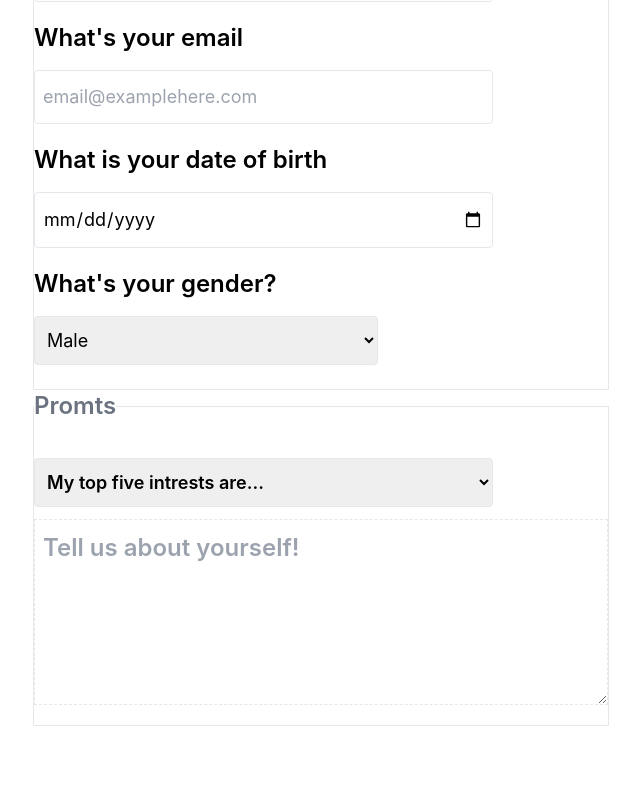
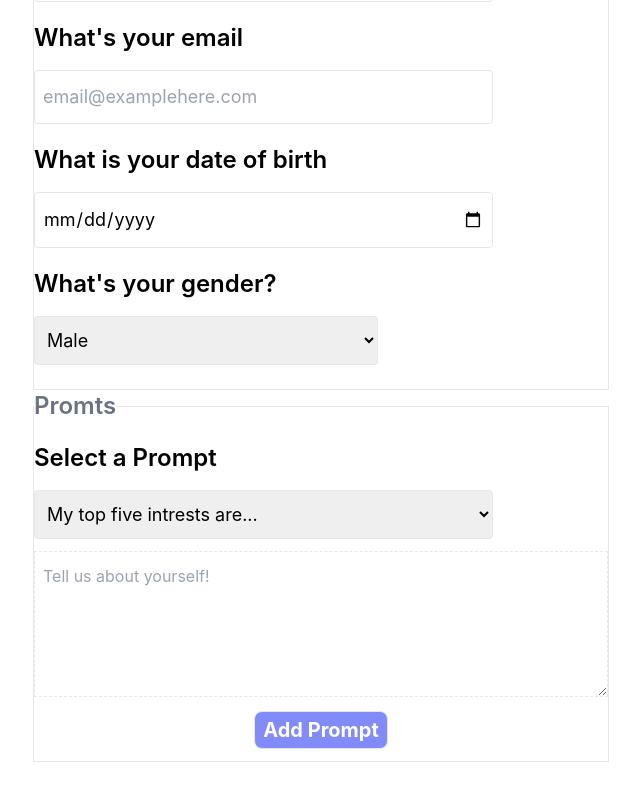
Before and after one commit to JW796/06-react-form, a React (Create React App) app: page / in a window 1280 px wide. Shown: the part 330-1130 px from the top of the page, without its empty margins (319-959 px from the left). Before the commit the page ends 1096 px from the top, so only its background shows below. Built offline with nearby package versions, Linux system fonts and the light colour scheme.

Commit message:
WIP 3 add input fields dynamically

```diff
--- a/src/App.js
+++ b/src/App.js
@@ -7,18 +7,42 @@ function App() {
     email: "",
     dob: "",
     gender: "",
-    prompt1:"",
-    answer1: "",
   });
+
+  const [prompts, setPrompts] = useState([
+    {
+      prompt: "",
+      answer: "",
+      timestamp: new Date().getTime(),
+    },
+  ]);
 
   // console.log(userInfo);
 
-  const handleInput = e => {
+  const handleInput = (e) => {
     const { name, value } = e.target;
     setUserInfo({
       ...userInfo,
       [name]: value,
     });
+  };
+
+  const handlePrompt = (e, i) => {
+    const { name, value } = e.target;
+    let newPrompts = [...prompts];
+    newPrompts[i][name] = value;
+    setPrompts(newPrompts);
+  };
+
+  const handleAddPrompt = () => {
+    setPrompts([
+      ...prompts,
+      {
+        prompt: "",
+        answer: "",
+        timestamp: new Date().getTime(),
+      },
+    ]);
   };
 
   return (
@@ -97,13 +121,14 @@ function App() {
           <legend className="text-2xl font-semibold mb-2 text-gray-500">
             Promts
           </legend>
-          <div className="Flex flex-col">
-            <label className="text-2xl font-semibold">
+          {prompts.map((prompt, i) => (
+            <div key={prompt.timestamp} className="Flex flex-col">
+              <label className="text-2xl font-semibold">Select a Prompt</label>
               <select
                 className="w-4/5 border rounded text-lg leading-light py-3 px-2 mt-4 mb-3 focus:outline-indigo-200"
-                name="promt1"
-                id="promt1"
-                onChange={handleInput}
+                name="promt"
+                id="promt"
+                onChange={(e) => handlePrompt(e, i)}
               >
                 <option value="My top intrests are...">
                   My top five intrests are...
@@ -125,11 +150,20 @@ function App() {
                 className="w-full border border-dashed py-3 px-2"
                 name="answer1"
                 id="answer1"
-                rows="5"
+                rows={5}
                 placeholder="Tell us about yourself!"
-                onChange={handleInput}
+                onChange={(e) => handlePrompt(e, i)}
               />
-            </label>
+            </div>
+          ))}
+          <div className="w-full flex justify-center">
+            <button
+              className="border bg-indigo-400 py-1 px-2 rounded-lg text-white font-bold text-xl"
+              type="button"
+              onClick={handleAddPrompt}
+            >
+              Add Prompt
+            </button>
           </div>
         </fieldset>
       </form>
```
